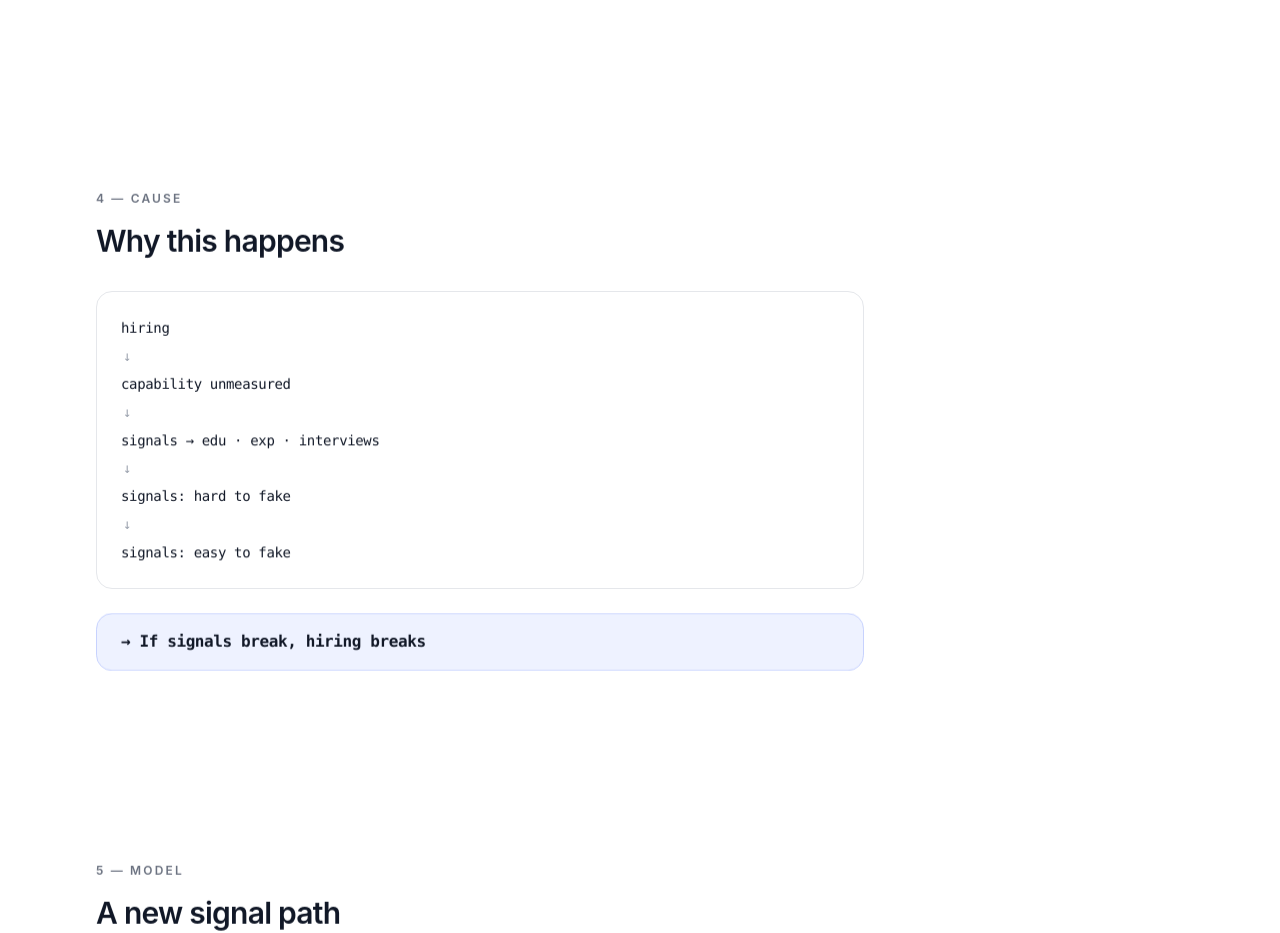
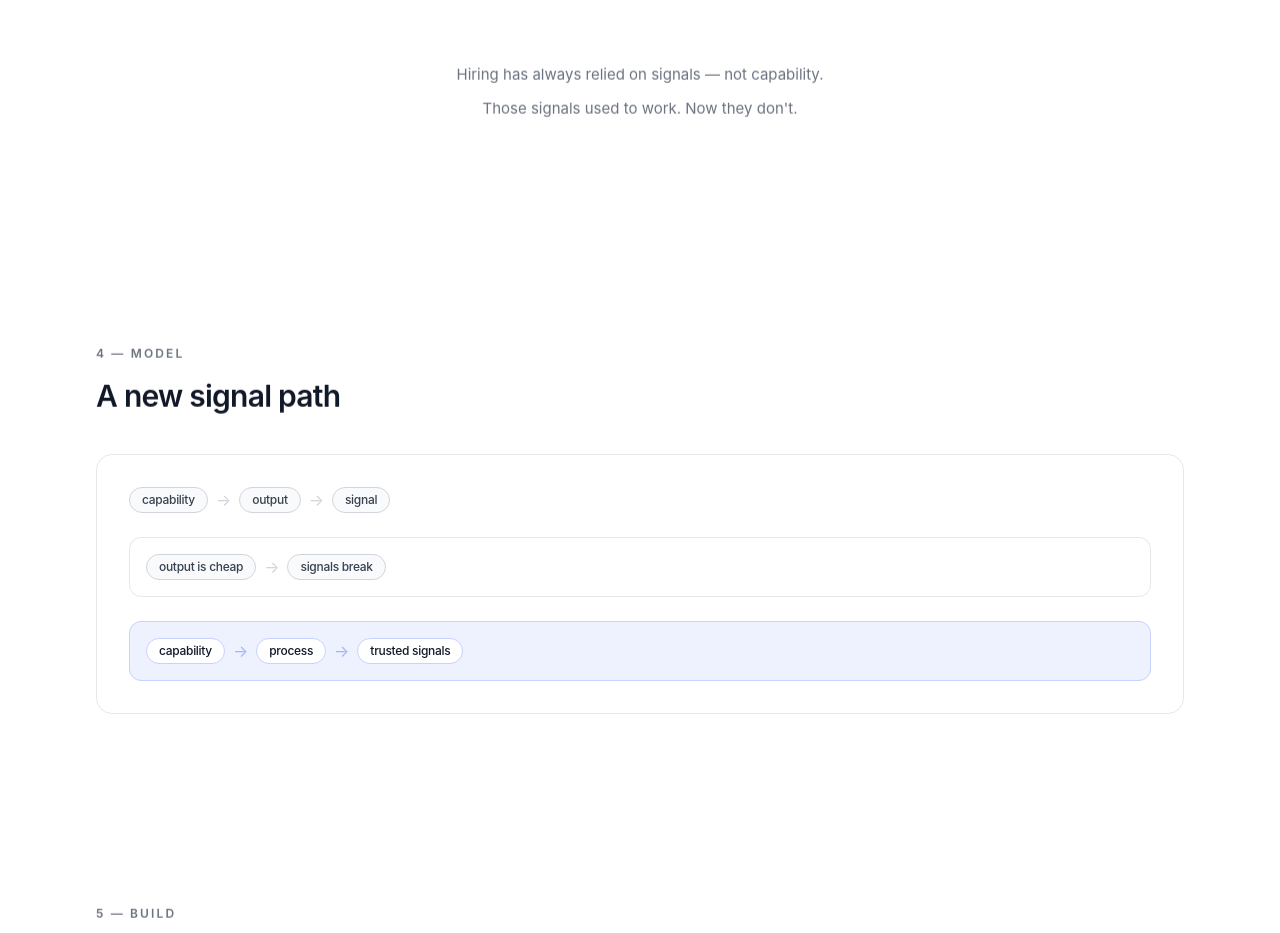
Before and after one commit to wowno1090858718/risevault-mvp, a Next.js app: page / in a window 1280 px wide. Shown: the part 984-1917 px from the top of the page. Built offline with nearby package versions, Linux system fonts and the light colour scheme.

Commit message:
update landing

```diff
--- a/app/LandingPage.tsx
+++ b/app/LandingPage.tsx
@@ -145,39 +145,18 @@ function ProblemBreakingGrid() {
   )
 }
 
-const CAUSE_FLOW = [
-  'hiring',
-  'capability unmeasured',
-  'signals → edu · exp · interviews',
-  'signals: hard to fake',
-  'signals: easy to fake',
-] as const
-
-function CauseStructured() {
+function ProblemBridge() {
   return (
-    <div className="mt-8 max-w-3xl">
-      <div className="rounded-2xl border border-gray-200 bg-white px-5 py-4 sm:px-6 sm:py-5">
-        <div className="font-mono text-[13px] leading-relaxed tracking-tight text-gray-900 sm:text-sm">
-          {CAUSE_FLOW.map((line, i) => (
-            <div key={line}>
-              <Reveal delayMs={i * 100} className="w-full">
-                <div className="py-1.5">{line}</div>
-              </Reveal>
-              {i < CAUSE_FLOW.length - 1 && (
-                <div className="py-0.5 pl-0.5 text-gray-400" aria-hidden>
-                  ↓
-                </div>
-              )}
-            </div>
-          ))}
-        </div>
+    <Reveal delayMs={140} className="mt-14 sm:mt-16 pb-6 sm:pb-8">
+      <div className="mx-auto max-w-xl space-y-2.5 px-1 text-center sm:px-0">
+        <p className="text-sm leading-relaxed text-gray-500 sm:text-[0.9375rem]">
+          Hiring has always relied on signals — not capability.
+        </p>
+        <p className="text-sm leading-relaxed text-gray-500 sm:text-[0.9375rem]">
+          Those signals used to work. Now they don&apos;t.
+        </p>
       </div>
-      <Reveal delayMs={520} className="mt-6">
-        <div className="rounded-2xl border border-indigo-200 bg-indigo-50 px-5 py-4 font-mono text-sm font-semibold leading-snug tracking-tight text-gray-900 sm:px-6 sm:text-base">
-          → If signals break, hiring breaks
-        </div>
-      </Reveal>
-    </div>
+    </Reveal>
   )
 }
 
@@ -847,28 +826,20 @@ export default function LandingPage() {
           </Reveal>
         </section>
 
-        {/* 3. HIRING IS BREAKING */}
+        {/* 3. HIRING IS BREAKING + BRIDGE */}
         <section className="py-16 sm:py-24">
           <Reveal>
             <SectionLabel>3 — Problem</SectionLabel>
             <h2 className="mt-4 text-2xl font-semibold tracking-tight text-gray-900 sm:text-3xl">Hiring is breaking</h2>
           </Reveal>
           <ProblemBreakingGrid />
+          <ProblemBridge />
         </section>
 
-        {/* 4. WHY THIS HAPPENS */}
+        {/* 4. MODEL (ANIMATED) */}
         <section className="py-16 sm:py-24">
           <Reveal>
-            <SectionLabel>4 — Cause</SectionLabel>
-            <h2 className="mt-4 text-2xl font-semibold tracking-tight text-gray-900 sm:text-3xl">Why this happens</h2>
-          </Reveal>
-          <CauseStructured />
-        </section>
-
-        {/* 5. MODEL (ANIMATED) */}
-        <section className="py-16 sm:py-24">
-          <Reveal>
-            <SectionLabel>5 — Model</SectionLabel>
+            <SectionLabel>4 — Model</SectionLabel>
             <h2 className="mt-4 text-2xl font-semibold tracking-tight text-gray-900 sm:text-3xl">A new signal path</h2>
           </Reveal>
           <Reveal delayMs={120} className="mt-10">
@@ -876,10 +847,10 @@ export default function LandingPage() {
           </Reveal>
         </section>
 
-        {/* 6. WHAT WE’RE BUILDING */}
+        {/* 5. WHAT WE’RE BUILDING */}
         <section className="py-16 sm:py-24">
           <Reveal>
-            <SectionLabel>6 — Build</SectionLabel>
+            <SectionLabel>5 — Build</SectionLabel>
             <h2 className="mt-4 text-2xl font-semibold tracking-tight text-gray-900 sm:text-3xl">What we’re building</h2>
           </Reveal>
           <Reveal delayMs={120} className="mt-8">
@@ -911,10 +882,10 @@ export default function LandingPage() {
           </Reveal>
         </section>
 
-        {/* 7. PRODUCT → DECISION FLOW */}
+        {/* 6. PRODUCT → DECISION FLOW */}
         <section className="py-16 sm:py-24">
           <Reveal>
-            <SectionLabel>7 — Flow</SectionLabel>
+            <SectionLabel>6 — Flow</SectionLabel>
             <h2 className="mt-4 text-2xl font-semibold tracking-tight text-gray-900 sm:text-3xl">Product → decision</h2>
           </Reveal>
           <Reveal delayMs={110} className="mt-8">
@@ -928,10 +899,10 @@ export default function LandingPage() {
           </Reveal>
         </section>
 
-        {/* 8. CANDIDATE COMPARISON */}
+        {/* 7. CANDIDATE COMPARISON */}
         <section className="py-16 sm:py-24">
           <Reveal>
-            <SectionLabel>8 — Comparison</SectionLabel>
+            <SectionLabel>7 — Comparison</SectionLabel>
             <h2 className="mt-4 text-2xl font-semibold tracking-tight text-gray-900 sm:text-3xl">
               Candidate comparison
             </h2>
@@ -941,10 +912,10 @@ export default function LandingPage() {
           </Reveal>
         </section>
 
-        {/* 9. RECRUITER VALUE */}
+        {/* 8. RECRUITER VALUE */}
         <section className="py-16 sm:py-24">
           <Reveal>
-            <SectionLabel>9 — Recruiter view</SectionLabel>
+            <SectionLabel>8 — Recruiter view</SectionLabel>
             <h2 className="mt-4 text-2xl font-semibold tracking-tight text-gray-900 sm:text-3xl">
               Scan hundreds of candidates in one view
             </h2>
@@ -964,10 +935,10 @@ export default function LandingPage() {
           </Reveal>
         </section>
 
-        {/* 10. WHY NOW */}
+        {/* 9. WHY NOW */}
         <section className="py-16 sm:py-24">
           <Reveal>
-            <SectionLabel>10 — Why now</SectionLabel>
+            <SectionLabel>9 — Why now</SectionLabel>
             <h2 className="mt-4 text-2xl font-semibold tracking-tight text-gray-900 sm:text-3xl">Why now</h2>
           </Reveal>
           <Reveal delayMs={120} className="mt-8 grid gap-3 sm:grid-cols-3">
@@ -982,10 +953,10 @@ export default function LandingPage() {
           </Reveal>
         </section>
 
-        {/* 11. VISION */}
+        {/* 10. VISION */}
         <section className="py-16 sm:py-24">
           <Reveal>
-            <SectionLabel>11 — Vision</SectionLabel>
+            <SectionLabel>10 — Vision</SectionLabel>
             <h2 className="mt-4 text-2xl font-semibold tracking-tight text-gray-900 sm:text-3xl">Vision</h2>
           </Reveal>
           <Reveal delayMs={120} className="mt-8 grid gap-3 sm:grid-cols-3">
@@ -1000,10 +971,10 @@ export default function LandingPage() {
           </Reveal>
         </section>
 
-        {/* 12. FINAL CTA */}
+        {/* 11. FINAL CTA */}
         <section className="py-16 sm:py-24">
           <Reveal>
-            <SectionLabel>12 — CTA</SectionLabel>
+            <SectionLabel>11 — CTA</SectionLabel>
             <h2 className="mt-4 text-3xl font-semibold tracking-tight text-gray-900 sm:text-4xl">
               Stop guessing. Start deciding.
             </h2>
@@ -1017,7 +988,7 @@ export default function LandingPage() {
         </section>
       </main>
 
-      {/* 13. FOOTER */}
+      {/* 12. FOOTER */}
       <footer className="border-t border-gray-100 bg-white">
         <div className="mx-auto flex max-w-6xl flex-col gap-4 px-6 py-8 text-sm text-gray-500 sm:flex-row sm:items-center sm:justify-between sm:px-8">
           <div>© 2026 RiseVault</div>
```
